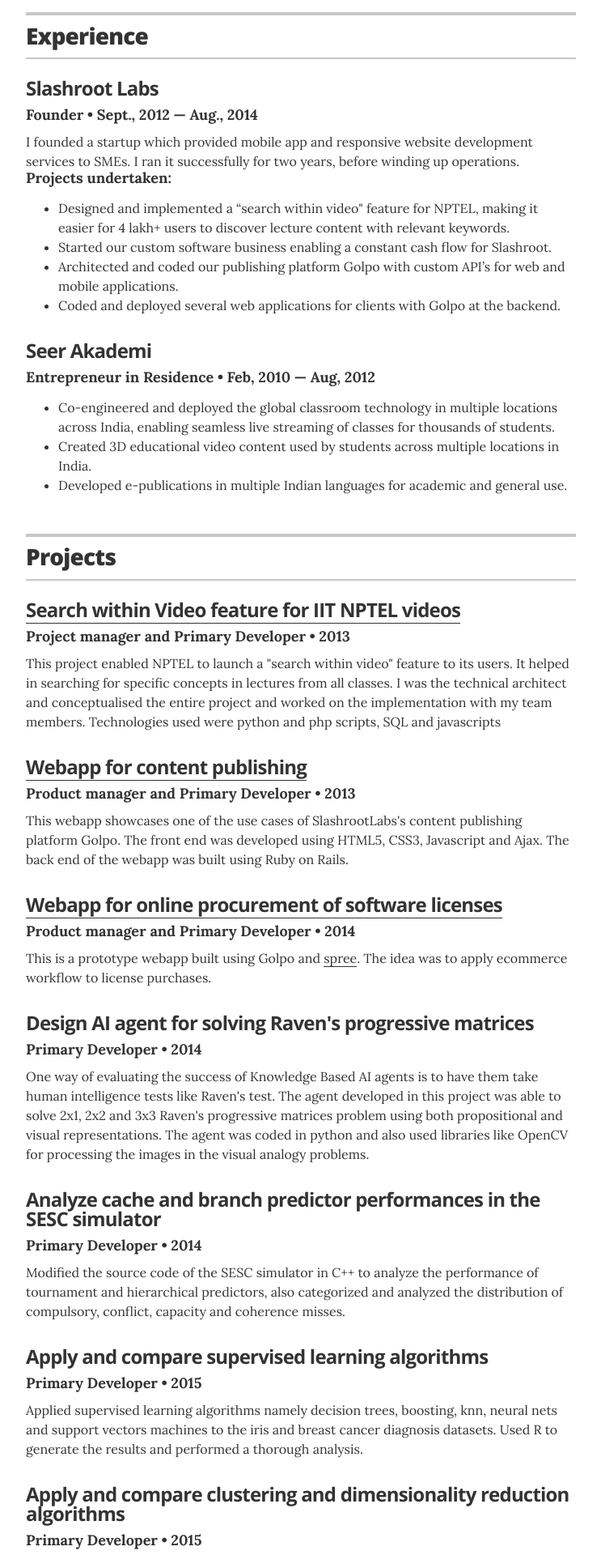
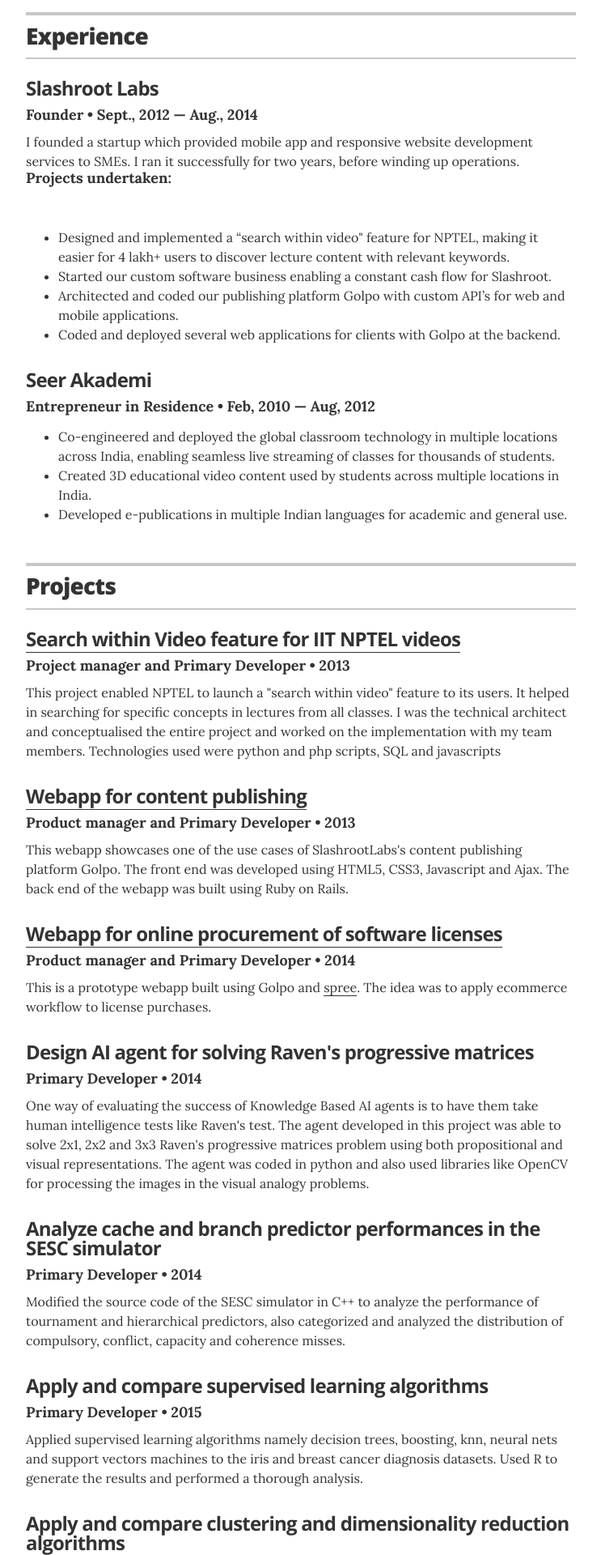
Before and after one commit to CapedCrusader/resume, a Jekyll site: the page built from index.html, in a window 1280 px wide. Shown: the part 938-2858 px from the top of the page at 81% size, without its empty margins (268-1011 px from the left). Built offline with Jekyll 4.4.1, drawn with Linux system fonts in a browser that asks for light colours.

Commit message:
Updating Slashroot

```diff
--- a/_layouts/resume.html
+++ b/_layouts/resume.html
@@ -91,7 +91,7 @@
           <h3 class="resume-item-title" itemprop="name">Slashroot Labs</h3>
           <h4 class="resume-item-details" itemprop="description">Founder &bull; Sept., 2012 &mdash; Aug., 2014</h4>
           <p class="resume-item-copy">I founded a startup which provided mobile app and responsive website development services to SMEs. I ran it successfully for two years, before winding up operations.</p>
-          <h5 class="resume-item-details" itemprop="description">Projects undertaken:</h5>
+          <h5 class="resume-item-details" itemprop="description">Projects undertaken:</h5> <br>
           <ul class="resume-item-list">
             <li>Designed and implemented a “search within video" feature for NPTEL, making it easier for 4 lakh+ users to discover lecture content with relevant keywords.</li>
             <li>Started our custom software business enabling a constant cash flow for Slashroot.</li>
```
